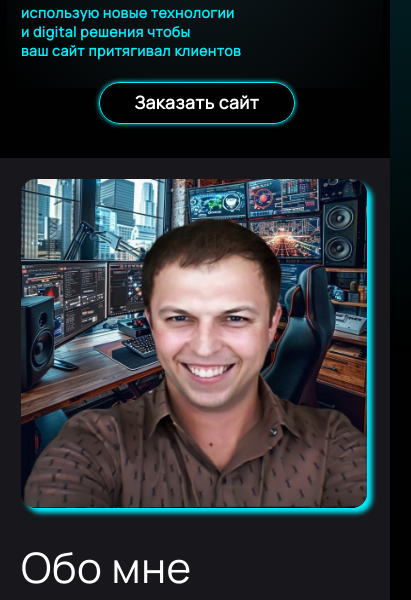
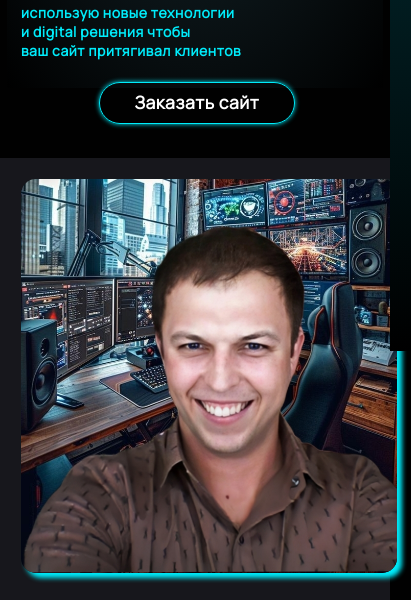
Before and after one commit to TatisWeb/fitness.github.io, a plain HTML site: page index.html in a window 390 px wide. Shown: the part 493-1093 px from the top of the page, 411 px wide, since content can reach past the window. Drawn offline with nearby package versions, Linux system fonts and the light colour scheme; some packages are replaced by stand-ins of ours; a script that the page names is missing.

Commit message:
Add files via upload

```diff
--- a/css/stylenewland.css
+++ b/css/stylenewland.css
@@ -1874,24 +1874,31 @@ ul li input[type=checkbox]:checked ~ i:after {
 
 .img_about_me {
   margin: 2rem 2rem 2rem 2rem;
-  height: 47rem;
   border-radius: 0rem;
   z-index: 1;
   position: relative;
   border-radius: 15px;
   box-shadow: 5px 5px 5px var(--main-color);
 }
- @media(max-width: 568px){
-  .img_about_me {
-   width: 92%;
+
+.img__content {
+  display: flex;
+  flex-direction: column;
+}
+ @media(max-width: 568px) {
+   .img__content {
+     width: 92%;
+   }
+   .img_about_me{
+     width: 100%;
    }
  }
-
-
-.img-content {
-  display: flex;
-  flex-direction: column;
-}
+   @media(min-width: 568px) {
+   .img_about_me {
+     height: 47rem;
+   }
+ }
+
 
 /* Block services */
 
```
